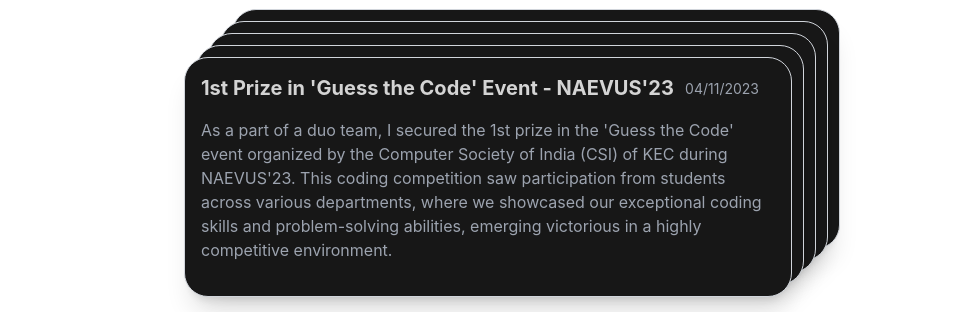
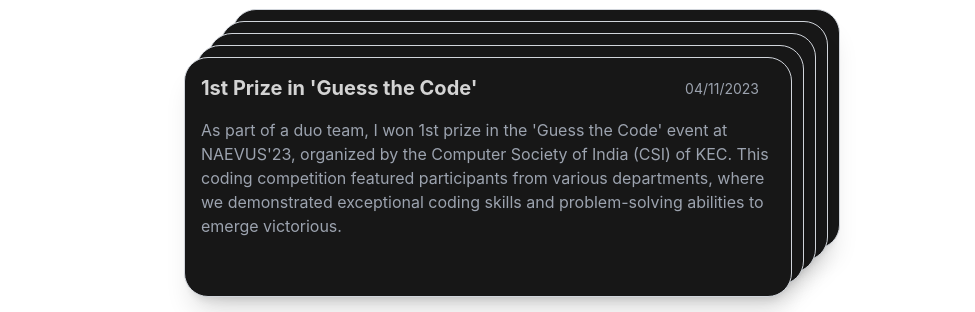
Before and after one commit to Sandhish/Portfolio, a React (Vite) app: page / in a window 1280 px wide. Shown: the part 3261-3573 px from the top of the page, without its empty margins (152-1127 px from the left). Built offline with nearby package versions, Linux system fonts and the light colour scheme.

Commit message:
Achievement update

```diff
--- a/src/Components/Achievements/achievements.jsx
+++ b/src/Components/Achievements/achievements.jsx
@@ -3,11 +3,11 @@
 
 const Achievements = () => {
     const [cards, setCards] = useState([
-        { id: 1, title: "1st Prize in 'Guess the Code' Event - NAEVUS'23", date: "04/11/2023", description: "As a part of a duo team, I secured the 1st prize in the 'Guess the Code' event organized by the Computer Society of India (CSI) of KEC during NAEVUS'23. This coding competition saw participation from students across various departments, where we showcased our exceptional coding skills and problem-solving abilities, emerging victorious in a highly competitive environment." },
-        { id: 2, title: "3rd Prize in 'Proof Of Concept'", date: "25/10/2023", description: "I secured the 3rd prize in the project presentation titled 'Proof of Concept' with the project 'Automatic Railway Gates,' contributing as the team lead in a team of six. This achievement highlights our innovative approach and effective teamwork in developing a functional and impactful project, competing successfully against other participants."},
-        { id: 3, title: "3rd prize in Paper Presentation", date: "24/04/2024", description: "I won the 3rd prize in the project presentation titled 'Machine Learning for Predicting Cloud Security' at Nacreous'2k24. Our project focused on detecting DDOS attacks using SVM and J48 algorithms. As part of a two-member team, we successfully demonstrated the application of machine learning techniques to enhance cloud security." },
+        { id: 1, title: "1st Prize in 'Guess the Code'", date: "04/11/2023", description: "As part of a duo team, I won 1st prize in the 'Guess the Code' event at NAEVUS'23, organized by the Computer Society of India (CSI) of KEC. This coding competition featured participants from various departments, where we demonstrated exceptional coding skills and problem-solving abilities to emerge victorious." },
+        { id: 2, title: "3rd Prize in 'Proof Of Concept'", date: "25/10/2023", description: "I secured 3rd prize for the 'Automatic Railway Gates' project in the 'Proof of Concept' presentation, leading a team of six. This achievement underscores our innovative approach and successful teamwork in a competitive environment."},
+        { id: 3, title: "3rd prize in Paper Presentation", date: "24/04/2024", description: "I won 3rd prize in the paper presentation titled 'Machine Learning for Predicting Cloud Security' at Nacreous'24. Our paper focused on detecting DDOS attacks using SVM and J48 algorithms, demonstrating the application of machine learning techniques to enhance cloud security." },
         { id: 4, title: "1st Prize in 'Mystery Box'", date: "30/09/2023", description: "I won the 1st prize in the non-technical event 'Mystery Box', which brought fun and excitement among various competitors. Competing as part of a duo, we showcased our creativity and quick thinking, standing out in a light-hearted yet competitive environment." },
-        { id: 5, title: "3rd Prize in 'Department Newsletter Quiz'", date: "2023 - 2024", description: "I won the 3rd prize in our department’s newsletter quiz. This achievement reflects my knowledge and engagement with departmental topics, showcasing my ability to excel in a competitive quiz format within our academic community." },
+        { id: 5, title: "3rd Prize in 'Department Newsletter Quiz'", date: "2023 - 2024", description: "I won the 3rd prize in our department's newsletter quiz. This achievement reflects my knowledge and engagement with departmental topics, showcasing my ability to excel in a competitive quiz format within our academic community." },
     ]);
     const [isAnimating, setIsAnimating] = useState(false);
 
```
